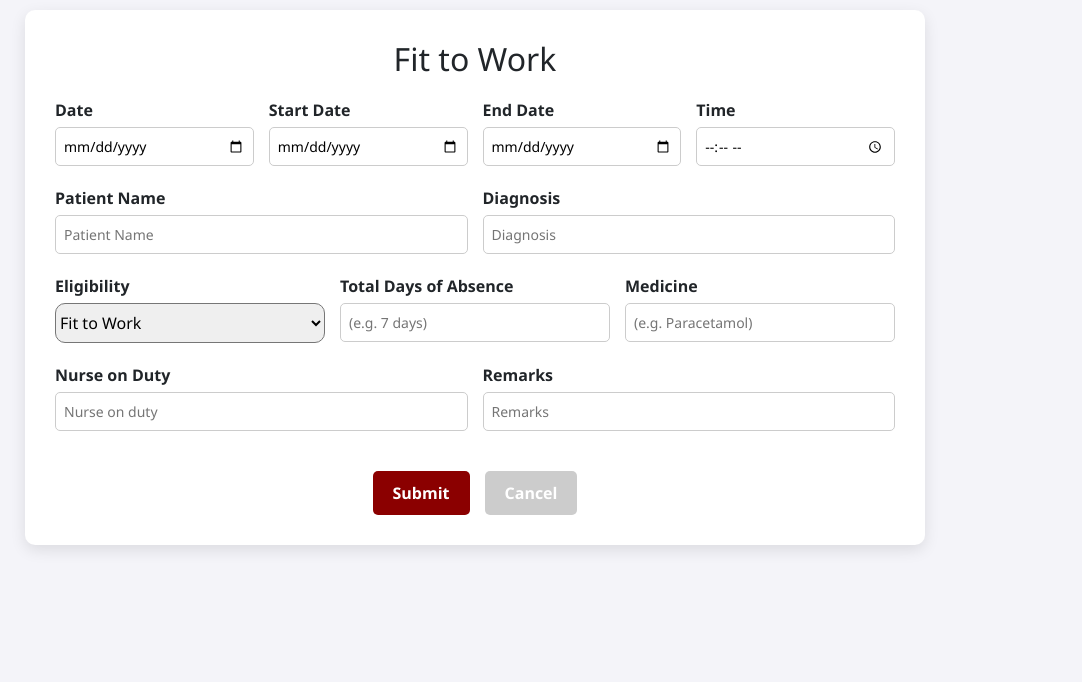
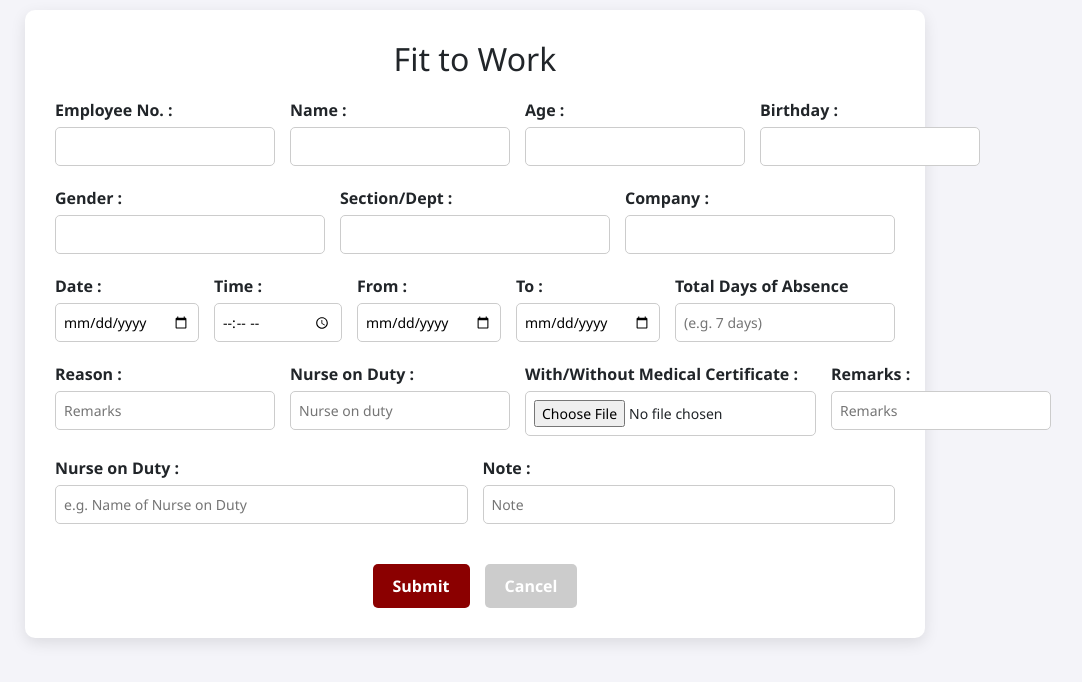
Before and after one commit to Covi-proj/Health-System, a PHP site: page /eligibility_form.php in a window 1280 px wide. Shown: the part 60-742 px from the top of the page, without its empty margins (165-1247 px from the left). Run offline with PHP 8.4, Linux system fonts and the light colour scheme.

Commit message:
Fit to Work modified

```diff
--- a/eligibility_form.php
+++ b/eligibility_form.php
@@ -1,5 +1,6 @@
 <!DOCTYPE html>
 <html lang="en">
+
 <head>
     <meta charset="UTF-8">
     <meta name="viewport" content="width=device-width, initial-scale=1.0">
@@ -57,7 +58,7 @@
             font-weight: bold;
         }
 
-        .logo{
+        .logo {
 
             font-weight: bold;
             font-size: 20px;
@@ -90,7 +91,7 @@
             padding: 10px 20px;
             border-radius: 5px;
             cursor: pointer;
-            font-weight:bold;
+            font-weight: bold;
         }
 
         .btn-submit:hover {
@@ -112,6 +113,7 @@
         }
     </style>
 </head>
+
 <body>
     <!-- Navigation Bar -->
     <nav class="navbar">
@@ -129,11 +131,28 @@
             <!-- Row 1 -->
 
             <div class="form-row">
+
                 <div class="form-group">
-                    <label for="name">Date</label>
-                    <input type="date" id="date" name="f_date" required>
+                    <label for="name">Employee No. :</label>
+                    <input type="text" id="emp" name="emp_no" required>
                 </div>
 
+                <div class="form-group">
+                    <label for="name">Name :</label>
+                    <input type="text" id="age" name="name" required>
+                </div>
+
+                <div class="form-group">
+                    <label for="name">Age :</label>
+                    <input type="text" id="age" name="age" required>
+                </div>
+
+                <div class="form-group">
+                    <label for="name">Birthday :</label>
+                    <input type="text" id="bday" name="bday" required>
+                </div>
+
+                <!--
                 <div class="form-group">
                     <label for="name">Start Date</label>
                     <input type="date" id="date" name="s_date" required>
@@ -148,50 +167,97 @@
                     <label for="division">Time</label>
                     <input type="time" id="time-in" name="time_in" required>
                 </div>
-
-    </div>
+    -->
+            </div>
             <!-- Row 2 -->
             <div class="form-row">
 
                 <div class="form-group">
-                    <label for="bp">Patient Name</label>
-                    <input type="text" id="patient_name" name="patient_name" placeholder="Patient Name" required>
+                    <label for="temp">Gender :</label>
+                    <input type="text" id="diagnosis" name="gender" required>
                 </div>
+
                 <div class="form-group">
-                    <label for="temp">Diagnosis</label>
-                    <input type="text" id="diagnosis" name="diagnosis" placeholder="Diagnosis" required>
+                    <label for="temp">Section/Dept :</label>
+                    <input type="text" id="diagnosis" name="division" required>
                 </div>
+
+                <div class="form-group">
+                    <label for="temp">Company :</label>
+                    <input type="text" id="company" name="company" required>
+                </div>
+
+
             </div>
 
             <!-- Row 3 -->
             <div class="form-row">
+
                 <div class="form-group">
-                    <label for="HR" >Eligibility</label>
-                    <select id="ftw" name="ftw" placeholder = "status" style ="height: 40px; border-radius: 10px;">
-                        <option value="Fit to Work">Fit to Work</option>
-                        <option value="Not Fit to Work">Not Fit to Work</option>
-                    </select>
+                    <label for="name">Date :</label>
+                    <input type="date" id="date" name="date" required>
                 </div>
+
+                <div class="form-group">
+                    <label for="O2_sat">Time :</label>
+                    <input type="time" id="time" name="time" required>
+                </div>
+
+                <div class="form-group">
+                    <label for="O2_sat">From :</label>
+                    <input type="date" id="from" name="from_" required>
+                </div>
+
+                <div class="form-group">
+                    <label for="O2_sat">To :</label>
+                    <input type="date" id="to" name="to_" required>
+                </div>
+
                 <div class="form-group">
                     <label for="RR">Total Days of Absence</label>
                     <input type="text" id="date_ofabs" name="date_ofabs" placeholder="(e.g. 7 days)" required>
-                </div>
-                <div class="form-group">
-                    <label for="O2_sat">Medicine</label>
-                    <input type="text" id="Med_name" name="Med_name" placeholder="(e.g. Paracetamol)" required>
                 </div>
             </div>
 
             <!-- Row 4 -->
             <div class="form-row">
+
                 <div class="form-group">
-                    <label for="medicine">Nurse on Duty</label>
+                    <label for="remarks">Reason :</label>
+                    <input type="text" id="text" name="remarks" rows="4" placeholder="Remarks" required>
+                </div>
+
+
+                <div class="form-group">
+                    <label for="medicine">Nurse on Duty :</label>
                     <input type="text" id="nod" name="nod" placeholder="Nurse on duty" required>
                 </div>
+
                 <div class="form-group">
-                <label for="remarks">Remarks</label>
-                <input id="text" name="remarks" rows="4" placeholder="Remarks" required>
+                    <label for="medicine">With/Without Medical Certificate :</label>
+                    <input type="file" id="nod" name="nod" placeholder="Nurse on duty" required>
                 </div>
+
+                <div class="form-group">
+                    <label for="remarks">Remarks :</label>
+                    <input id="text" name="remarks" rows="4" placeholder="Remarks" required>
+                </div>
+
+
+            </div>
+
+            <div class="form-row">
+
+                <div class="form-group">
+                    <label for="remarks">Nurse on Duty :</label>
+                    <input id="text" id = "nod" name="nod" placeholder = "e.g. Name of Nurse on Duty" required>
+                </div>
+
+                <div class="form-group">
+                    <label for="remarks">Note :</label>
+                    <input id="text" id = "note" name="note" placeholder = "Note" required>
+                </div>
+
             </div>
 
             <!-- Remarks -->
@@ -202,9 +268,11 @@
             <!-- Buttons -->
             <div class="btn-group">
                 <button type="submit" class="btn-submit">Submit</button>
-                <button type="button" class="btn-cancel" onclick="window.location.href='clinic_admin.php#fit';">Cancel</button>
+                <button type="button" class="btn-cancel"
+                    onclick="window.location.href='clinic_admin.php#';">Cancel</button>
             </div>
         </form>
     </div>
 </body>
+
 </html>
```
